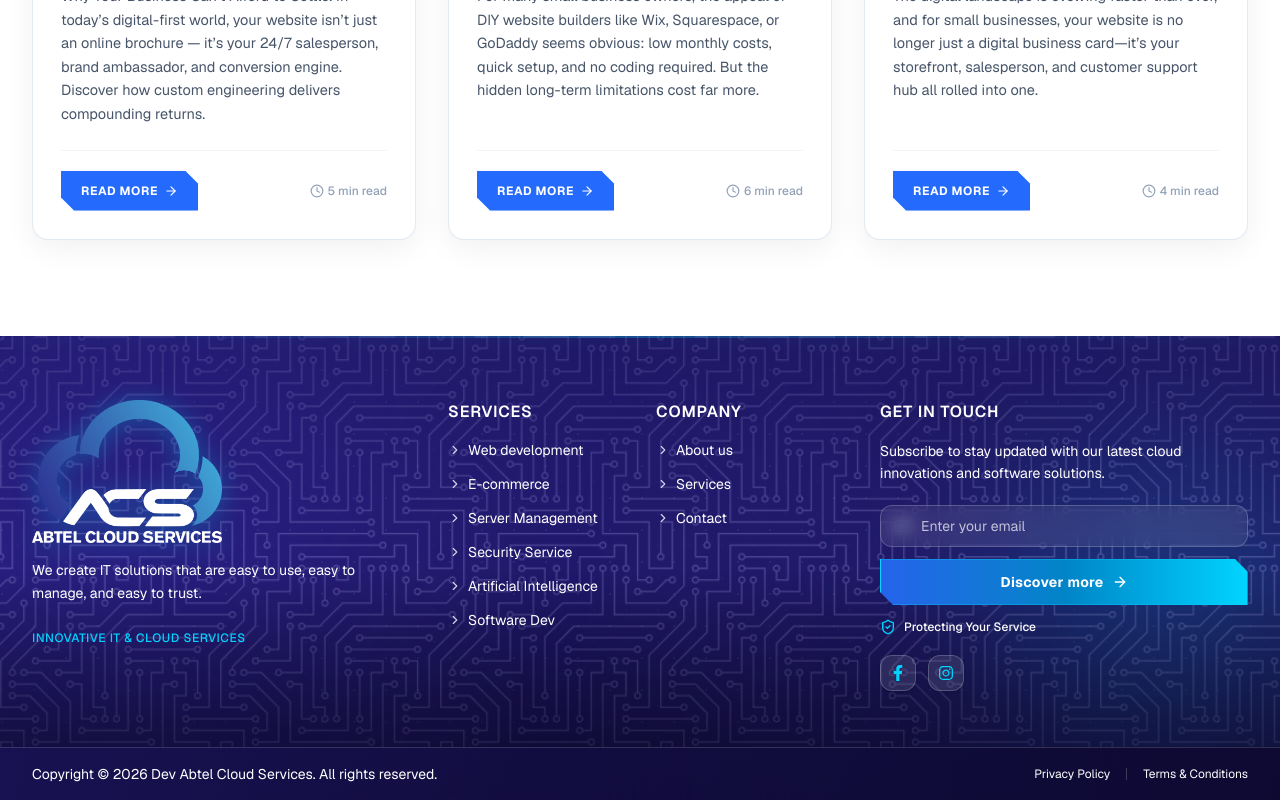
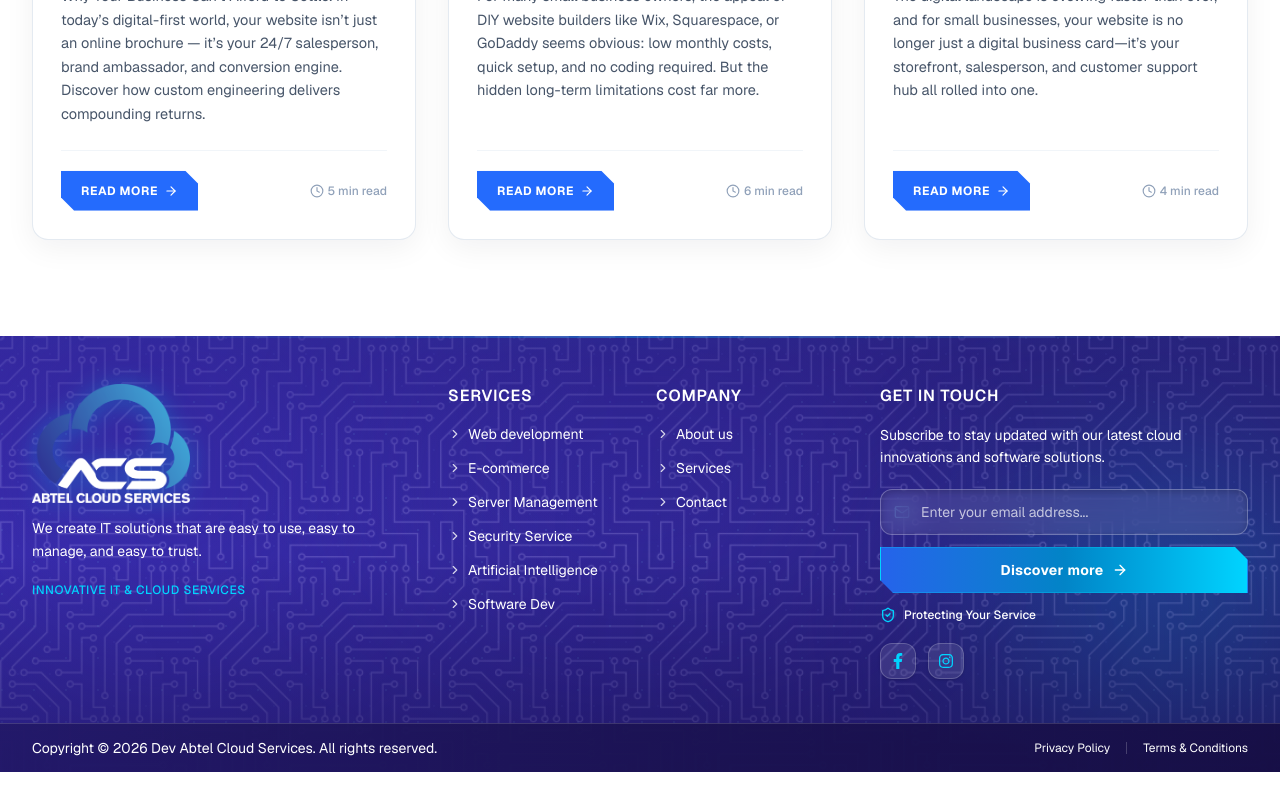
Before and after one commit to Muhammadkashifsaeed/abtelcloudservice, a Next.js app: page /blog in a window 1280 px wide. Shown: the part 1025-1825 px from the top of the page. After the commit the page ends 1797 px from the top, so only its background shows below. Built offline with nearby package versions, Linux system fonts and the light colour scheme; no server answers.

Commit message:
Enhance hero gallery hover sweep and footer theme colors, logo, and email placeholder

```diff
--- a/components/Footer.tsx
+++ b/components/Footer.tsx
@@ -26,35 +26,35 @@ const COMPANY_LINKS: NavItem[] = [
 
 export function Footer() {
   return (
-    <footer className="relative mt-auto w-full overflow-hidden bg-gradient-to-b from-[#1E1763] via-[#140F48] to-[#0B072D] text-white">
+    <footer className="relative mt-auto w-full overflow-hidden bg-gradient-to-r from-[#2B2082] via-[#241A70] to-[#1E155E] text-white">
       {/* Top Border Cyan Glow Highlight */}
       <div
         aria-hidden="true"
-        className="absolute top-0 inset-x-0 h-[2px] bg-gradient-to-r from-transparent via-[#00D4FF]/70 to-transparent shadow-[0_0_16px_rgba(0,212,255,0.6)]"
+        className="absolute top-0 inset-x-0 h-[2px] bg-gradient-to-r from-transparent via-[#00D4FF] to-transparent shadow-[0_0_20px_rgba(0,212,255,0.7)]"
       />
 
-      {/* Brand Theme Gradient Layer (Tied to Header & Hero Palette: #3D30BA to #2B237F) */}
+      {/* Brand & Logo Theme Gradient Layer (#3D30BA to #2B237F) */}
       <div
         aria-hidden="true"
-        className="pointer-events-none absolute inset-0 bg-gradient-to-r from-[#3D30BA]/38 via-[#342A9C]/25 to-[#2B237F]/42"
+        className="pointer-events-none absolute inset-0 bg-gradient-to-r from-[#3D30BA]/65 via-[#342A9C]/50 to-[#2B237F]/70"
       />
 
       {/* Ambient Color & Brand Theme Glow Meshes */}
       <div
         aria-hidden="true"
-        className="pointer-events-none absolute -top-24 -left-16 h-[440px] w-[440px] rounded-full bg-[#3D30BA]/35 blur-[130px]"
+        className="pointer-events-none absolute -top-24 -left-16 h-[460px] w-[460px] rounded-full bg-[#3D30BA]/45 blur-[125px]"
       />
       <div
         aria-hidden="true"
-        className="pointer-events-none absolute right-0 -bottom-24 h-[440px] w-[440px] rounded-full bg-[#2B237F]/40 blur-[140px]"
+        className="pointer-events-none absolute right-0 -bottom-24 h-[460px] w-[460px] rounded-full bg-[#2B237F]/50 blur-[130px]"
       />
       <div
         aria-hidden="true"
-        className="pointer-events-none absolute top-1/4 -right-12 h-80 w-80 rounded-full bg-[#00D4FF]/18 blur-[100px]"
+        className="pointer-events-none absolute top-1/4 -right-12 h-80 w-80 rounded-full bg-[#00D4FF]/22 blur-[100px]"
       />
       <div
         aria-hidden="true"
-        className="pointer-events-none absolute bottom-1/3 left-1/2 h-72 w-[520px] -translate-x-1/2 rounded-full bg-[#342A9C]/30 blur-[120px]"
+        className="pointer-events-none absolute bottom-1/3 left-1/2 h-72 w-[540px] -translate-x-1/2 rounded-full bg-[#4338CA]/35 blur-[120px]"
       />
 
       {/* Enhanced High-Definition Tiled Circuit-Board Background Image */}
@@ -65,7 +65,7 @@ export function Footer() {
           backgroundRepeat: "repeat",
           backgroundSize: "220px 220px",
         }}
-        className="pointer-events-none absolute inset-0 opacity-[0.32] mix-blend-screen"
+        className="pointer-events-none absolute inset-0 opacity-[0.28] mix-blend-screen"
       />
 
       {/* Subtle Glowing Dot Matrix Accent Layer */}
@@ -88,15 +88,15 @@ export function Footer() {
         <rect width="100%" height="100%" fill="url(#footer-dot-matrix-pro)" />
       </svg>
 
-      {/* Soft Protective Vignette Overlay (Leaves Circuit Image Distinctly Visible) */}
+      {/* Soft Luminous Vignette (Smooth depth in theme palette without black washout) */}
       <div
         aria-hidden="true"
-        className="pointer-events-none absolute inset-0 bg-gradient-to-b from-[#151048]/35 via-transparent to-[#08061F]/70"
+        className="pointer-events-none absolute inset-0 bg-gradient-to-b from-[#2B2082]/30 via-transparent to-[#18104E]/50"
       />
 
       {/* Main Footer Content */}
-      <div className="relative z-10 mx-auto w-full max-w-[1400px] px-4 pt-14 pb-12 sm:px-6 lg:px-8 lg:pt-16 lg:pb-14">
-        <div className="grid grid-cols-1 gap-10 sm:grid-cols-2 lg:grid-cols-12 lg:gap-8">
+      <div className="relative z-10 mx-auto w-full max-w-[1400px] px-4 pt-10 pb-9 sm:px-6 sm:pt-12 sm:pb-10 lg:px-8 lg:pt-12 lg:pb-11">
+        <div className="grid grid-cols-1 gap-8 sm:grid-cols-2 lg:grid-cols-12 lg:gap-8">
           {/* Column 1: Logo, Brand Text & Quality Pill */}
           <motion.div
             initial={{ opacity: 0, y: 20 }}
@@ -115,15 +115,15 @@ export function Footer() {
                 alt="Abtel Cloud Services"
                 width={1400}
                 height={1059}
-                className="h-auto w-[165px] object-contain drop-shadow-[0_2px_12px_rgba(0,212,255,0.30)] sm:w-[190px]"
+                className="h-auto w-[138px] object-contain drop-shadow-[0_2px_12px_rgba(0,212,255,0.30)] sm:w-[158px]"
               />
             </Link>
 
-            <p className="mt-4 max-w-sm text-sm leading-relaxed text-white">
+            <p className="mt-3.5 max-w-sm text-sm leading-relaxed text-white">
               We create IT solutions that are easy to use, easy to manage, and easy to trust.
             </p>
 
-            <div className="mt-5">
+            <div className="mt-3.5">
               <span className="text-xs font-medium uppercase tracking-wider text-[#00D4FF]">
                 Innovative IT &amp; Cloud Services
               </span>
@@ -206,20 +206,20 @@ export function Footer() {
               className="mt-5 flex flex-col space-y-3"
             >
               {/* Email Input Field */}
-              <div className="relative w-full">
+              <div className="group/input relative w-full">
                 <span
                   aria-hidden="true"
-                  className="pointer-events-none absolute inset-y-0 left-0 flex items-center pl-3.5 text-slate-300"
+                  className="pointer-events-none absolute inset-y-0 left-0 flex items-center pl-3.5 text-[#7DD3FC] transition-colors duration-200 group-focus-within/input:text-[#00D4FF]"
                 >
-                  <Mail className="h-4 w-4" />
+                  <Mail className="h-4 w-4 transition-transform duration-200 group-focus-within/input:scale-110" />
                 </span>
                 <input
                   type="email"
                   name="footer-email"
                   aria-label="Email address"
-                  placeholder="Enter your email"
+                  placeholder="Enter your email address..."
                   required
-                  className="w-full rounded-xl border border-white/20 bg-white/[0.08] py-2.5 pl-10 pr-3.5 text-sm text-white placeholder-white/70 shadow-inner backdrop-blur-sm transition-all duration-200 focus:border-[#00D4FF] focus:bg-white/[0.12] focus:outline-none focus:ring-1 focus:ring-[#00D4FF]"
+                  className="h-[46px] w-full rounded-xl border border-white/25 bg-white/[0.09] py-2.5 pl-10 pr-4 text-sm font-medium text-white placeholder:text-white/70 placeholder:font-normal shadow-[inset_0_2px_6px_rgba(0,0,0,0.18)] backdrop-blur-md transition-all duration-200 hover:border-white/40 hover:bg-white/[0.13] focus:border-[#00D4FF] focus:bg-white/[0.16] focus:shadow-[0_0_18px_rgba(0,212,255,0.40)] focus:outline-none focus:ring-1 focus:ring-[#00D4FF]"
                 />
               </div>
 
@@ -275,8 +275,8 @@ export function Footer() {
       </div>
 
       {/* Professional Dark Bottom Copyright Bar with Brand Harmony */}
-      <div className="relative z-10 border-t border-white/15 bg-gradient-to-r from-[#181152]/95 via-[#110C3E]/95 to-[#0D0932]/95">
-        <div className="mx-auto flex w-full max-w-[1400px] flex-col items-center justify-between gap-3 px-4 py-4 text-xs text-white sm:flex-row sm:px-6 lg:px-8 sm:text-sm">
+      <div className="relative z-10 border-t border-white/15 bg-gradient-to-r from-[#221868]/95 via-[#1B1353]/95 to-[#160E45]/95">
+        <div className="mx-auto flex w-full max-w-[1400px] flex-col items-center justify-between gap-2.5 px-4 py-3 sm:flex-row sm:px-6 sm:py-3.5 lg:px-8 text-xs text-white sm:text-sm">
           <p className="text-center sm:text-left text-white">
             Copyright &copy; 2026 Dev Abtel Cloud Services. All rights reserved.
           </p>
--- a/components/HeroSection.tsx
+++ b/components/HeroSection.tsx
@@ -178,9 +178,16 @@ export function HeroSection() {
             <motion.div whileHover={{ y: -2 }} whileTap={{ scale: 0.98 }}>
               <Link
                 href="/gallery"
-                className="btn-cut group inline-flex h-[52px] min-w-[160px] items-center justify-center border border-white/25 bg-white/10 px-8 text-[15px] font-semibold text-white shadow-sm backdrop-blur-md transition-all duration-300 hover:border-white hover:bg-white hover:text-[#0A0E33] hover:shadow-[0_8px_24px_rgba(255,255,255,0.25)] focus-visible:outline-none focus-visible:ring-2 focus-visible:ring-white focus-visible:ring-offset-2 focus-visible:ring-offset-[#0A0E33]"
+                className="btn-cut group/gallery relative inline-flex h-[52px] min-w-[160px] items-center justify-center overflow-hidden border border-white/25 bg-white/10 px-8 text-[15px] font-semibold text-white shadow-sm backdrop-blur-md transition-all duration-300 hover:border-white hover:shadow-[0_8px_24px_rgba(255,255,255,0.25)] focus-visible:outline-none focus-visible:ring-2 focus-visible:ring-white focus-visible:ring-offset-2 focus-visible:ring-offset-[#0A0E33]"
               >
-                <span>Gallery</span>
+                {/* Left-to-right white sweep layer matching Get Started button */}
+                <span
+                  aria-hidden="true"
+                  className="absolute inset-0 -translate-x-full bg-white transition-transform duration-300 ease-out group-hover/gallery:translate-x-0"
+                />
+                <span className="relative z-10 transition-colors duration-300 group-hover/gallery:text-[#0B0E2E]">
+                  Gallery
+                </span>
               </Link>
             </motion.div>
           </motion.div>
```
Also changed, not shown: public/images/ABTEL-CLOUD-SERVICES-logo-cropped.png (added).
